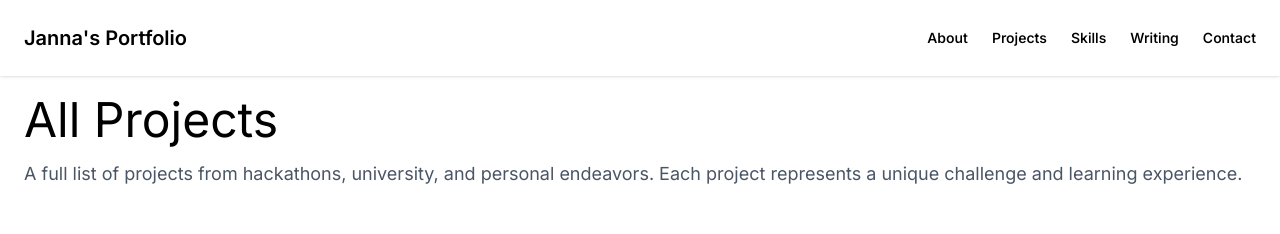
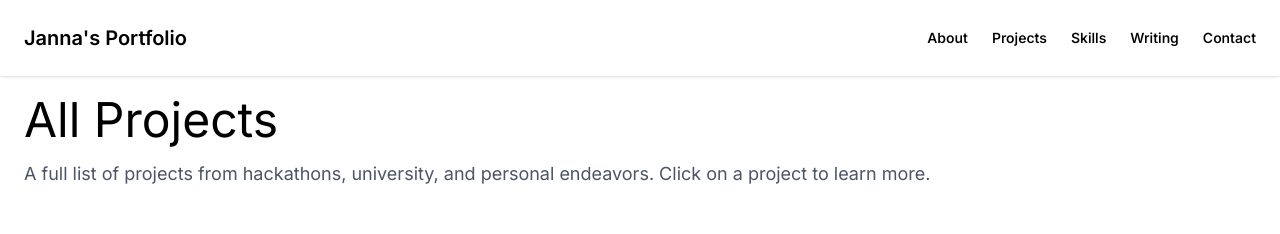
Before and after one commit to quanzee/portfolio-website, a React (Vite) app in the folder my-portfolio/: page /projects in a window 1280 px wide. Shown: the top 234 px of the page. Built offline with nearby package versions, Linux system fonts and the light colour scheme; grey boxes are pictures that could not be loaded.

Commit message:
Updated copy

```diff
--- a/my-portfolio/src/pages/ProjectsPage.tsx
+++ b/my-portfolio/src/pages/ProjectsPage.tsx
@@ -7,7 +7,7 @@ const ProjectsPage = () => {
       <section className="container mx-auto px-6 py-24">
         <Navbar />
       <h2 className="text-4xl md:text-5xl mb-4">All Projects</h2>
-        <p className="text-lg text-gray-600 mb-12">A full list of projects from hackathons, university, and personal endeavors. Each project represents a unique challenge and learning experience.</p>
+        <p className="text-lg text-gray-600 mb-12">A full list of projects from hackathons, university, and personal endeavors. Click on a project to learn more.</p>
         {/* The Grid Container */}
        <div className="grid md:grid-cols-2 lg:grid-cols-3 gap-8">
           {projects.map((project, index) => (
```
